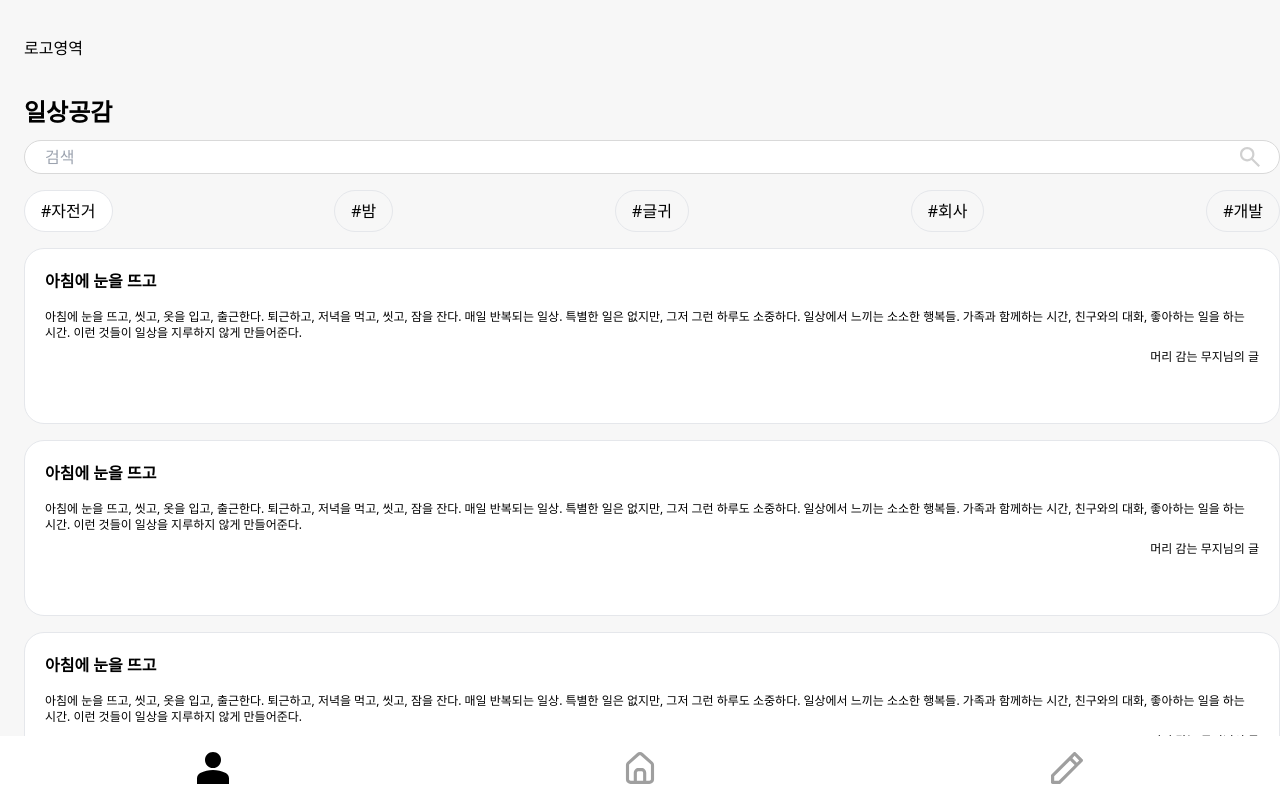
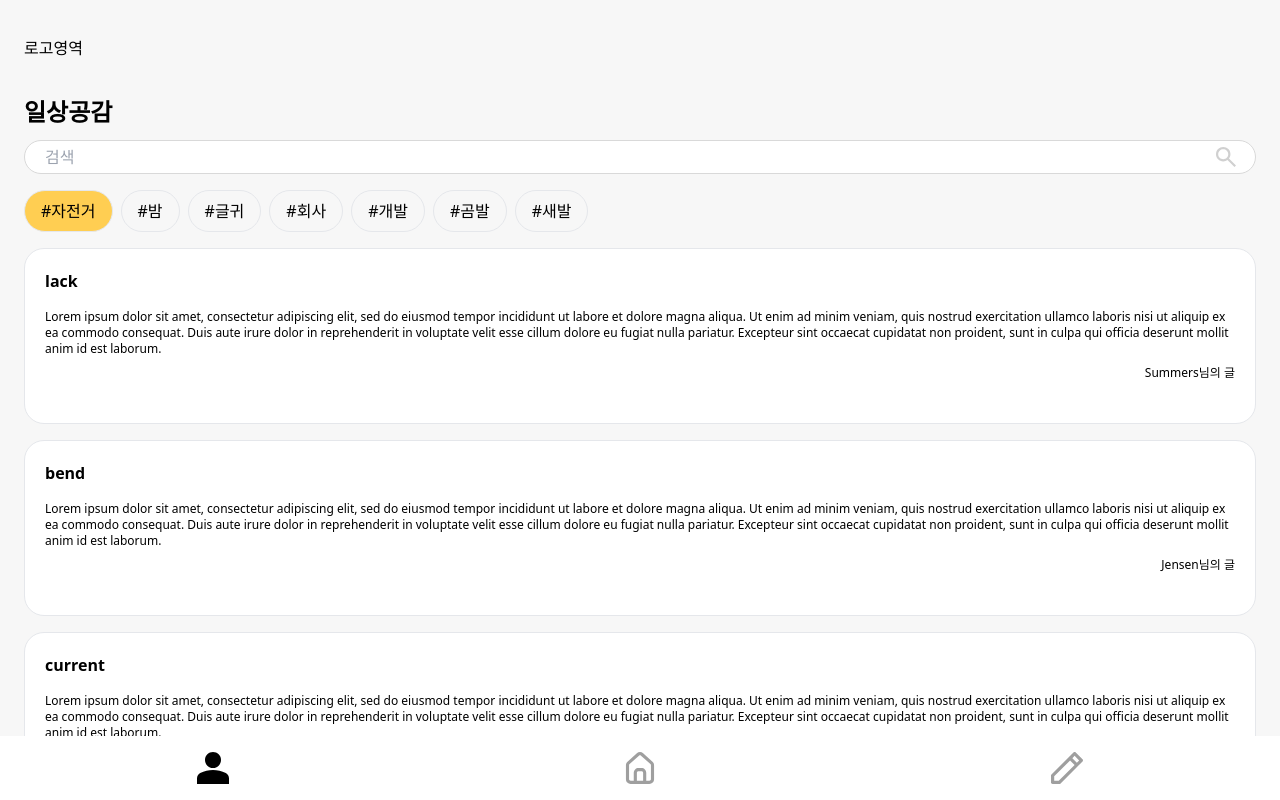
Before and after one commit to project-writers/ilsang-0gam, a React (Vite) app in the folder frontend/: page / in a window 1280 px wide. Both pictures are taken after a click on the button "로그인". Shown: the top 800 px of the page. Built offline with nearby package versions, Linux system fonts and the light colour scheme.

Commit message:
refactor : 메인페이지 뷰 작성중

```diff
--- a/frontend/package.json
+++ b/frontend/package.json
@@ -13,7 +13,8 @@
     "react": "^18.2.0",
     "react-dom": "^18.2.0",
     "react-router": "^6.14.0",
-    "react-router-dom": "^6.14.1"
+    "react-router-dom": "^6.14.1",
+    "tailwind-scrollbar-hide": "^1.1.7"
   },
   "devDependencies": {
     "@types/node": "^20.4.0",
--- a/frontend/src/page/main/Main.tsx
+++ b/frontend/src/page/main/Main.tsx
@@ -1,8 +1,40 @@
 export function MainPage() {
+  const card_dummy_list = [
+    {
+      title: 'lack',
+      content:
+        'Lorem ipsum dolor sit amet, consectetur adipiscing elit, sed do eiusmod tempor incididunt ut labore et dolore magna aliqua. Ut enim ad minim veniam, quis nostrud exercitation ullamco laboris nisi ut aliquip ex ea commodo consequat. Duis aute irure dolor in reprehenderit in voluptate velit esse cillum dolore eu fugiat nulla pariatur. Excepteur sint occaecat cupidatat non proident, sunt in culpa qui officia deserunt mollit anim id est laborum.',
+      penname: 'Summers',
+    },
+    {
+      title: 'bend',
+      content:
+        'Lorem ipsum dolor sit amet, consectetur adipiscing elit, sed do eiusmod tempor incididunt ut labore et dolore magna aliqua. Ut enim ad minim veniam, quis nostrud exercitation ullamco laboris nisi ut aliquip ex ea commodo consequat. Duis aute irure dolor in reprehenderit in voluptate velit esse cillum dolore eu fugiat nulla pariatur. Excepteur sint occaecat cupidatat non proident, sunt in culpa qui officia deserunt mollit anim id est laborum.',
+      penname: 'Jensen',
+    },
+    {
+      title: 'current',
+      content:
+        'Lorem ipsum dolor sit amet, consectetur adipiscing elit, sed do eiusmod tempor incididunt ut labore et dolore magna aliqua. Ut enim ad minim veniam, quis nostrud exercitation ullamco laboris nisi ut aliquip ex ea commodo consequat. Duis aute irure dolor in reprehenderit in voluptate velit esse cillum dolore eu fugiat nulla pariatur. Excepteur sint occaecat cupidatat non proident, sunt in culpa qui officia deserunt mollit anim id est laborum.',
+      penname: 'Pierce',
+    },
+    {
+      title: 'trunk',
+      content:
+        'Lorem ipsum dolor sit amet, consectetur adipiscing elit, sed do eiusmod tempor incididunt ut labore et dolore magna aliqua. Ut enim ad minim veniam, quis nostrud exercitation ullamco laboris nisi ut aliquip ex ea commodo consequat. Duis aute irure dolor in reprehenderit in voluptate velit esse cillum dolore eu fugiat nulla pariatur. Excepteur sint occaecat cupidatat non proident, sunt in culpa qui officia deserunt mollit anim id est laborum.',
+      penname: 'Cunningham',
+    },
+    {
+      title: 'same',
+      content:
+        'Lorem ipsum dolor sit amet, consectetur adipiscing elit, sed do eiusmod tempor incididunt ut labore et dolore magna aliqua. Ut enim ad minim veniam, quis nostrud exercitation ullamco laboris nisi ut aliquip ex ea commodo consequat. Duis aute irure dolor in reprehenderit in voluptate velit esse cillum dolore eu fugiat nulla pariatur. Excepteur sint occaecat cupidatat non proident, sunt in culpa qui officia deserunt mollit anim id est laborum.',
+      penname: 'Springs',
+    },
+  ]
   return (
     <div className="w-full h-full relative bg-[#F7F7F7]">
       <div className="pt-9 pl-6">로고영역</div>
-      <div className="w-full pt-9 pl-6 flex flex-col">
+      <div className="w-full pt-9 px-6 flex flex-col">
         <div className="font-bold text-2xl">일상공감</div>
         <div className="mt-3 flex items-center relative">
           <input
@@ -23,82 +55,30 @@ export function MainPage() {
             />
           </svg>
         </div>
-        <div className="mt-4 flex justify-between">
-          <button className="px-4 py-2 border rounded-[900px] bg-white">
+        <div className="mt-4 overflow-auto whitespace-nowrap scrollbar-hide">
+          <button className="mr-2 px-4 py-2 border rounded-full bg-[#FFCE52]">
             #자전거
           </button>
-          <button className="px-4 py-2 border rounded-[900px]">#밤</button>
-          <button className="px-4 py-2 border rounded-[900px]">#글귀</button>
-          <button className="px-4 py-2 border rounded-[900px]">#회사</button>
-          <button className="px-4 py-2 border rounded-[900px]">#개발</button>
+          <button className="mr-2 px-4 py-2 border rounded-full">#밤</button>
+          <button className="mr-2 px-4 py-2 border rounded-full">#글귀</button>
+          <button className="mr-2 px-4 py-2 border rounded-full">#회사</button>
+          <button className="mr-2 px-4 py-2 border rounded-full">#개발</button>
+          <button className="mr-2 px-4 py-2 border rounded-full">#곰발</button>
+          <button className="mr-2 px-4 py-2 border rounded-full">#새발</button>
         </div>
-        <div className="mt-4 px-5 py-5 h-44 border rounded-[20px] bg-white">
-          <div className="font-bold text-base">아침에 눈을 뜨고</div>
-          <div className="mt-4 text-xs">
-            아침에 눈을 뜨고, 씻고, 옷을 입고, 출근한다. 퇴근하고, 저녁을 먹고,
-            씻고, 잠을 잔다. 매일 반복되는 일상. 특별한 일은 없지만, 그저 그런
-            하루도 소중하다. 일상에서 느끼는 소소한 행복들. 가족과 함께하는
-            시간, 친구와의 대화, 좋아하는 일을 하는 시간. 이런 것들이 일상을
-            지루하지 않게 만들어준다.
+        {card_dummy_list.map((data) => (
+          <div
+            key={data.penname}
+            className="mt-4 px-5 py-5 h-44 border rounded-[20px] bg-white"
+          >
+            <div className="font-bold text-base">{data.title}</div>
+            <div className="mt-4 text-xs line-clamp-5">{data.content}</div>
+            <div className="mt-2 text-xs text-right">{data.penname}님의 글</div>
           </div>
-          <div className="mt-2 text-xs text-right">머리 감는 무지님의 글</div>
-        </div>
-        <div className="mt-4 px-5 py-5 h-44 border rounded-[20px] bg-white">
-          <div className="font-bold text-base">아침에 눈을 뜨고</div>
-          <div className="mt-4 text-xs">
-            아침에 눈을 뜨고, 씻고, 옷을 입고, 출근한다. 퇴근하고, 저녁을 먹고,
-            씻고, 잠을 잔다. 매일 반복되는 일상. 특별한 일은 없지만, 그저 그런
-            하루도 소중하다. 일상에서 느끼는 소소한 행복들. 가족과 함께하는
-            시간, 친구와의 대화, 좋아하는 일을 하는 시간. 이런 것들이 일상을
-            지루하지 않게 만들어준다.
-          </div>
-          <div className="mt-2 text-xs text-right">머리 감는 무지님의 글</div>
-        </div>
-        <div className="mt-4 px-5 py-5 h-44 border rounded-[20px] bg-white">
-          <div className="font-bold text-base">아침에 눈을 뜨고</div>
-          <div className="mt-4 text-xs">
-            아침에 눈을 뜨고, 씻고, 옷을 입고, 출근한다. 퇴근하고, 저녁을 먹고,
-            씻고, 잠을 잔다. 매일 반복되는 일상. 특별한 일은 없지만, 그저 그런
-            하루도 소중하다. 일상에서 느끼는 소소한 행복들. 가족과 함께하는
-            시간, 친구와의 대화, 좋아하는 일을 하는 시간. 이런 것들이 일상을
-            지루하지 않게 만들어준다.
-          </div>
-          <div className="mt-2 text-xs text-right">머리 감는 무지님의 글</div>
-        </div>
-        <div className="mt-4 px-5 py-5 h-44 border rounded-[20px] bg-white">
-          <div className="font-bold text-base">아침에 눈을 뜨고</div>
-          <div className="mt-4 text-xs">
-            아침에 눈을 뜨고, 씻고, 옷을 입고, 출근한다. 퇴근하고, 저녁을 먹고,
-            씻고, 잠을 잔다. 매일 반복되는 일상. 특별한 일은 없지만, 그저 그런
-            하루도 소중하다. 일상에서 느끼는 소소한 행복들. 가족과 함께하는
-            시간, 친구와의 대화, 좋아하는 일을 하는 시간. 이런 것들이 일상을
-            지루하지 않게 만들어준다.
-          </div>
-          <div className="mt-2 text-xs text-right">머리 감는 무지님의 글</div>
-        </div>
-        <div className="mt-4 px-5 py-5 h-44 border rounded-[20px] bg-white">
-          <div className="font-bold text-base">아침에 눈을 뜨고</div>
-          <div className="mt-4 text-xs">
-            아침에 눈을 뜨고, 씻고, 옷을 입고, 출근한다. 퇴근하고, 저녁을 먹고,
-            씻고, 잠을 잔다. 매일 반복되는 일상. 특별한 일은 없지만, 그저 그런
-            하루도 소중하다. 일상에서 느끼는 소소한 행복들. 가족과 함께하는
-            시간, 친구와의 대화, 좋아하는 일을 하는 시간. 이런 것들이 일상을
-            지루하지 않게 만들어준다.
-          </div>
-          <div className="mt-2 text-xs text-right">머리 감는 무지님의 글</div>
-        </div>
-        <div className="mt-4 px-5 py-5 h-44 border rounded-[20px] bg-white">
-          <div className="font-bold text-base">아침에 눈을 뜨고</div>
-          <div className="mt-4 text-xs">
-            아침에 눈을 뜨고, 씻고, 옷을 입고, 출근한다. 퇴근하고, 저녁을 먹고,
-            씻고, 잠을 잔다. 매일 반복되는 일상. 특별한 일은 없지만, 그저 그런
-            하루도 소중하다. 일상에서 느끼는 소소한 행복들. 가족과 함께하는
-            시간, 친구와의 대화, 좋아하는 일을 하는 시간. 이런 것들이 일상을
-            지루하지 않게 만들어준다.
-          </div>
-          <div className="mt-2 text-xs text-right">머리 감는 무지님의 글</div>
-        </div>
+        ))}
       </div>
+
+      {/* footer */}
       <div className="w-full h-16 mt-7 fixed bottom-0 z-50 flex justify-around items-center bg-white">
         <svg
           className="w-8 h-8"
@@ -141,5 +121,5 @@ export function MainPage() {
         </svg>
       </div>
     </div>
-  );
+  )
 }
--- a/frontend/tailwind.config.js
+++ b/frontend/tailwind.config.js
@@ -1,8 +1,9 @@
 /** @type {import('tailwindcss').Config} */
+import scrollbarHide from 'tailwind-scrollbar-hide'
 export default {
-	content: ['./index.html', './src/**/*.{js,ts,jsx,tsx}'],
-	theme: {
-		extend: {},
-	},
-	plugins: [],
+  content: ['./index.html', './src/**/*.{js,ts,jsx,tsx}'],
+  theme: {
+    extend: {},
+  },
+  plugins: [scrollbarHide],
 }
```
Also changed, not shown: 1 other file (tests, documents, lock files or other folders).
